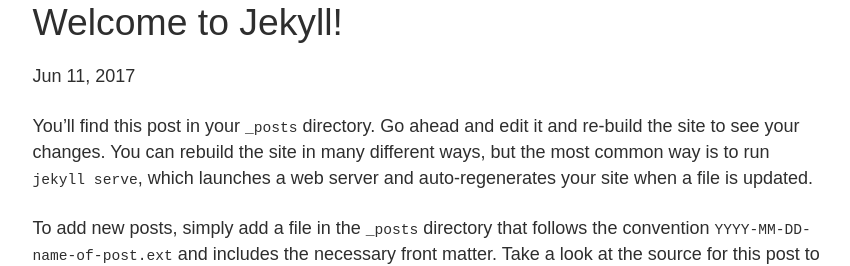
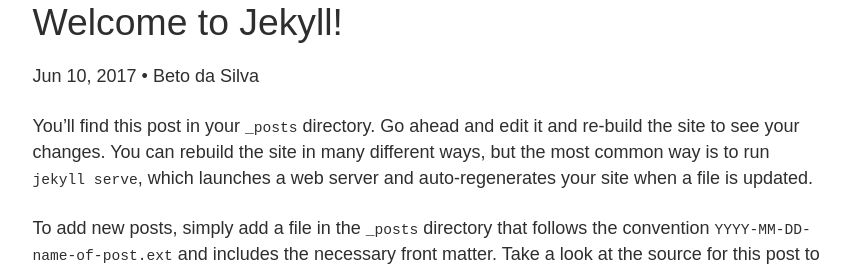
Before and after one commit to betodasilva/blog, a Jekyll site: the page built from _posts/2017-06-10-welcome-to-jekyll.markdown, in a window 1280 px wide. Shown: the top 266 px of the page, without its empty margins (211-1061 px from the left). Built offline with Jekyll 4.4.1, drawn with Linux system fonts in a browser that asks for light colours.

Commit message:
create author

```diff
--- /dev/null
+++ b/_data/authors.yml
@@ -0,0 +1,5 @@
+# Author details
+beto:
+  name: Beto da Silva
+  email: betodasilvajr@gmail.com
+  twitter: betodslv
--- a/_posts/2017-06-10-welcome-to-jekyll.markdown
+++ b/_posts/2017-06-10-welcome-to-jekyll.markdown
@@ -1,8 +1,8 @@
 ---
 layout: post
 title:  "Welcome to Jekyll!"
-date:   2017-06-10 23:45:44 -0300
 categories: jekyll update
+author: beto
 ---
 You’ll find this post in your `_posts` directory. Go ahead and edit it and re-build the site to see your changes. You can rebuild the site in many different ways, but the most common way is to run `jekyll serve`, which launches a web server and auto-regenerates your site when a file is updated.
 
```
